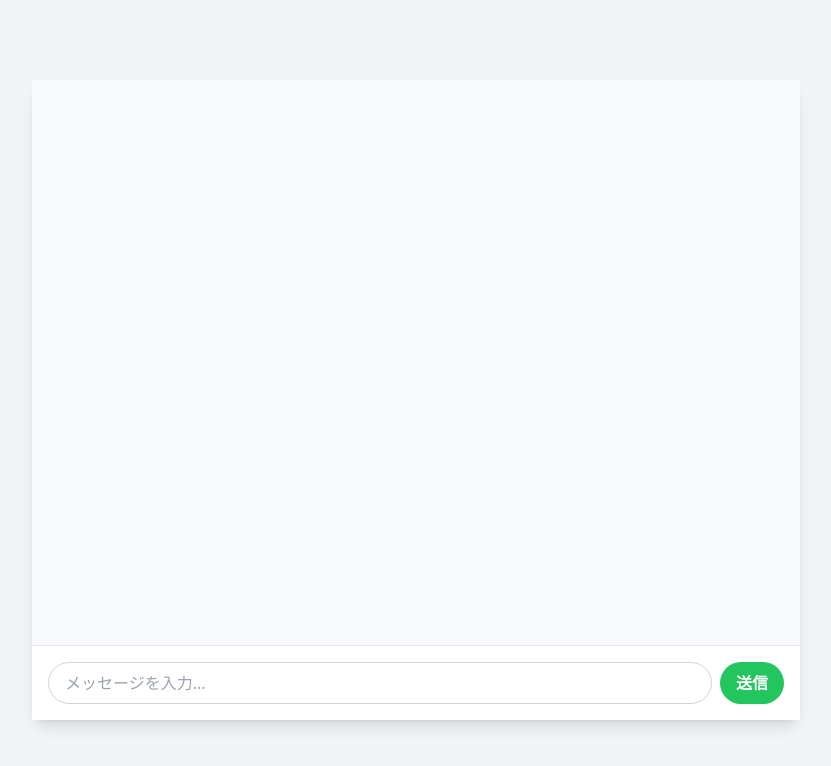
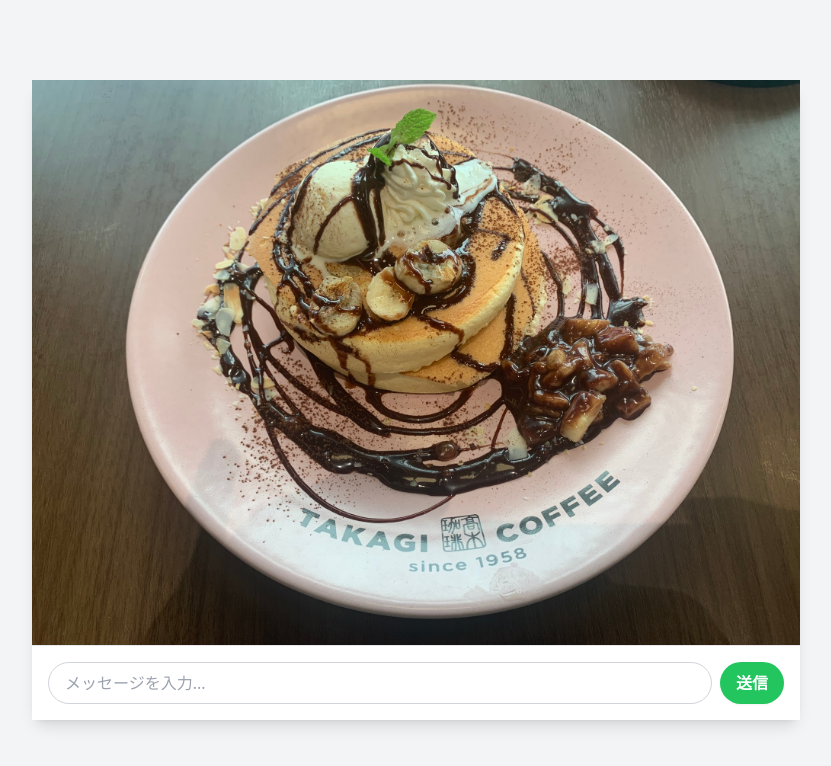
Before and after one commit to okb118/chatbot, a Flask app: page / in a window 1280 px wide. Shown: the top 766 px of the page, without its empty margins (224-1055 px from the left). Run offline with Flask 3, Linux system fonts and the light colour scheme; some libraries are stand-ins or nearby versions.

Commit message:
背景画像を追加

```diff
--- a/templates/index.html
+++ b/templates/index.html
@@ -10,16 +10,16 @@
 
     <!-- チャット表示エリア -->
     <div id="chatbox"
-         class="flex-1 overflow-y-auto p-4 space-y-2 bg-gray-50 scroll-smooth">
-      <!-- メッセージはJSで追加 -->
+     class="flex-1 overflow-y-auto p-4 space-y-2 scroll-smooth bg-cover bg-center bg-no-repeat bg-white/80 backdrop-blur-sm"
+     style="background-image: url('{{ url_for('static', filename='images/pancake.jpeg') }}');">
     </div>
 
     <!-- 入力欄 -->
     <div class="p-4 border-t flex gap-2 bg-white">
       <input id="userInput"
-             type="text"
-             class="flex-grow border border-gray-300 rounded-full px-4 py-2 focus:outline-none focus:ring-2 focus:ring-blue-400 transition"
-             placeholder="メッセージを入力..." />
+        type="text"
+        class="flex-grow border border-gray-300 rounded-full px-4 py-2 focus:outline-none focus:ring-2 focus:ring-blue-400 transition"
+        placeholder="メッセージを入力..." />
       <button onclick="sendMessage()"
               class="bg-green-500 hover:bg-green-600 text-white font-semibold px-4 py-2 rounded-full transition shadow-sm">
         送信
```
Also changed, not shown: static/images/pancake.jpeg (added), 1 other file.
